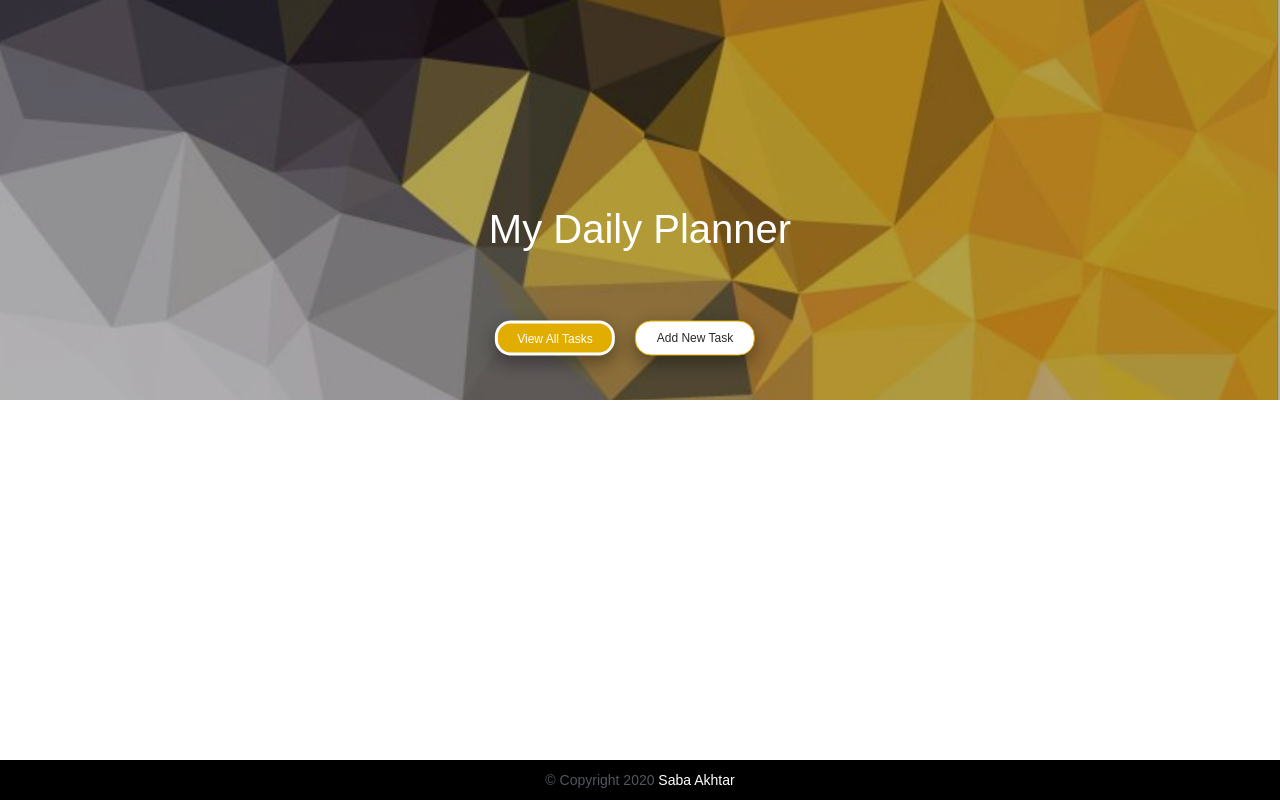
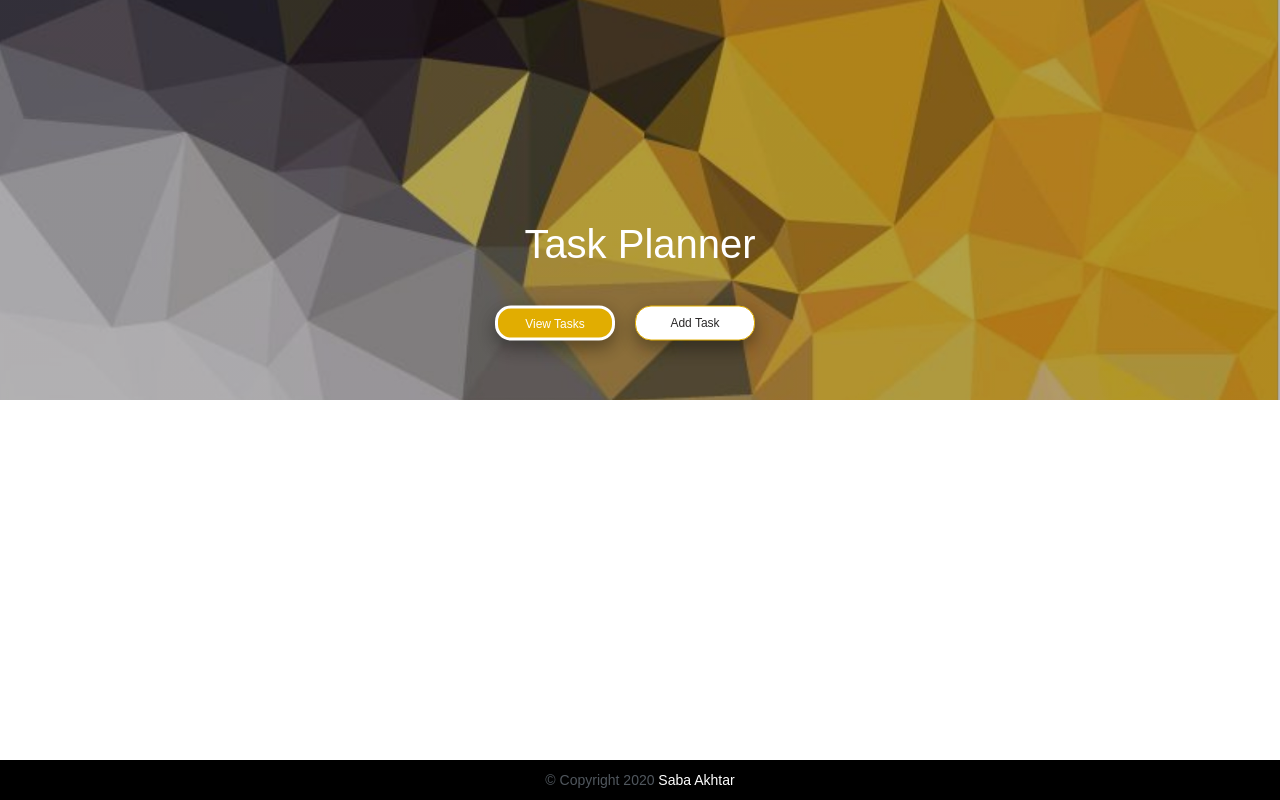
Before and after one commit to Any22/myDailyPlanner, a website built with Parcel: page index.html in a window 1280 px wide. Built offline with nearby package versions, Linux system fonts and the light colour scheme.

Commit message:
changed the heading of the planner

```diff
--- a/index.html
+++ b/index.html
@@ -14,10 +14,10 @@
       <!-- <div class="container"> -->
       <div class="hero-image">
         <div class="hero-text">
-          <h1>My Daily Planner</h1>
+          <h1>Task Planner</h1>
            <span class="btngrp">
-            <button type="button" class="btn btn-primary" id="allTasks"> View All Tasks </button>
-            <button type="button" class="btn btn-info btn-lg" id="addTask" data-toggle="modal" data-target="#myModal">Add New Task</button>
+            <button type="button" class="btn btn-primary" id="allTasks"> View Tasks </button>
+            <button type="button" class="btn btn-info btn-lg" id="addTask" data-toggle="modal" data-target="#myModal">Add Task</button>
            </span>
         </div>
       </div>
--- a/package.json
+++ b/package.json
@@ -13,8 +13,8 @@
   "devDependencies": {
     "@babel/core": "^7.14.3",
     "@babel/preset-env": "^7.14.2",
-    "babel-jest": "^27.0.1",
-    "jest": "^27.0.1",
+    "babel-jest": "^26.6.3",
+    "jest": "^26.6.3",
     "parcel-bundler": "^1.12.5"
   }
 }
--- a/style.css
+++ b/style.css
@@ -93,7 +93,7 @@ html {
   align-content: center;
 }
 #addTask {
-  margin-top: 60px;
+  margin-top: 30px;
   /* margin-right: 200px; */
   border-radius: 16px;
   color: rgb(43, 41, 41);
@@ -113,15 +113,13 @@ html {
 }
 
 #allTasks {
-  margin-top: 60px;
-  /* margin-left: 100px; */
+  margin-top: 30px;
   border-radius: 16px;
   box-shadow: 0 8px 16px 0 rgba(0, 0, 0, 0.2), 0 6px 20px 0 rgba(0, 0, 0, 0.19);
   background-color: #e1ad01;
   border: white solid 3px;
   width: 150px;
   height: 35px;
-  /* padding:10px 20px; */
   font-size: 14px;
 }
 
```
